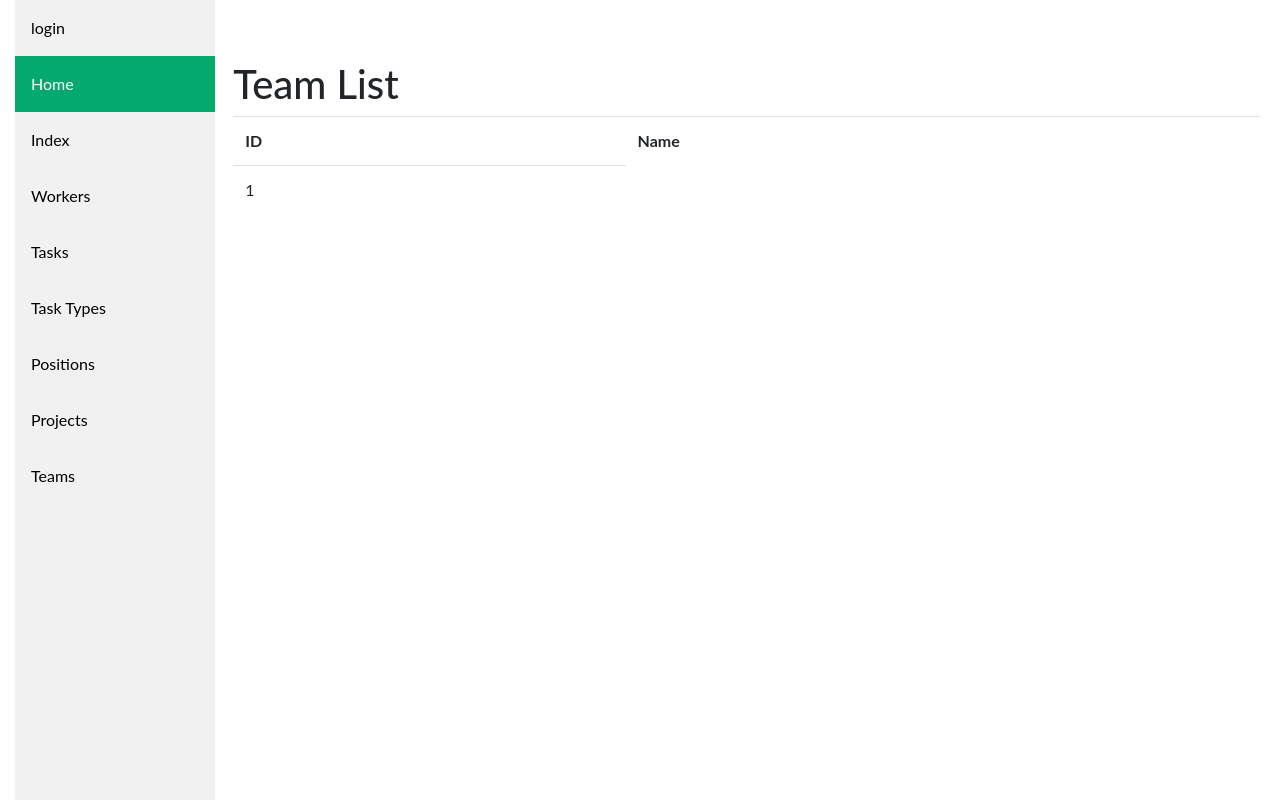
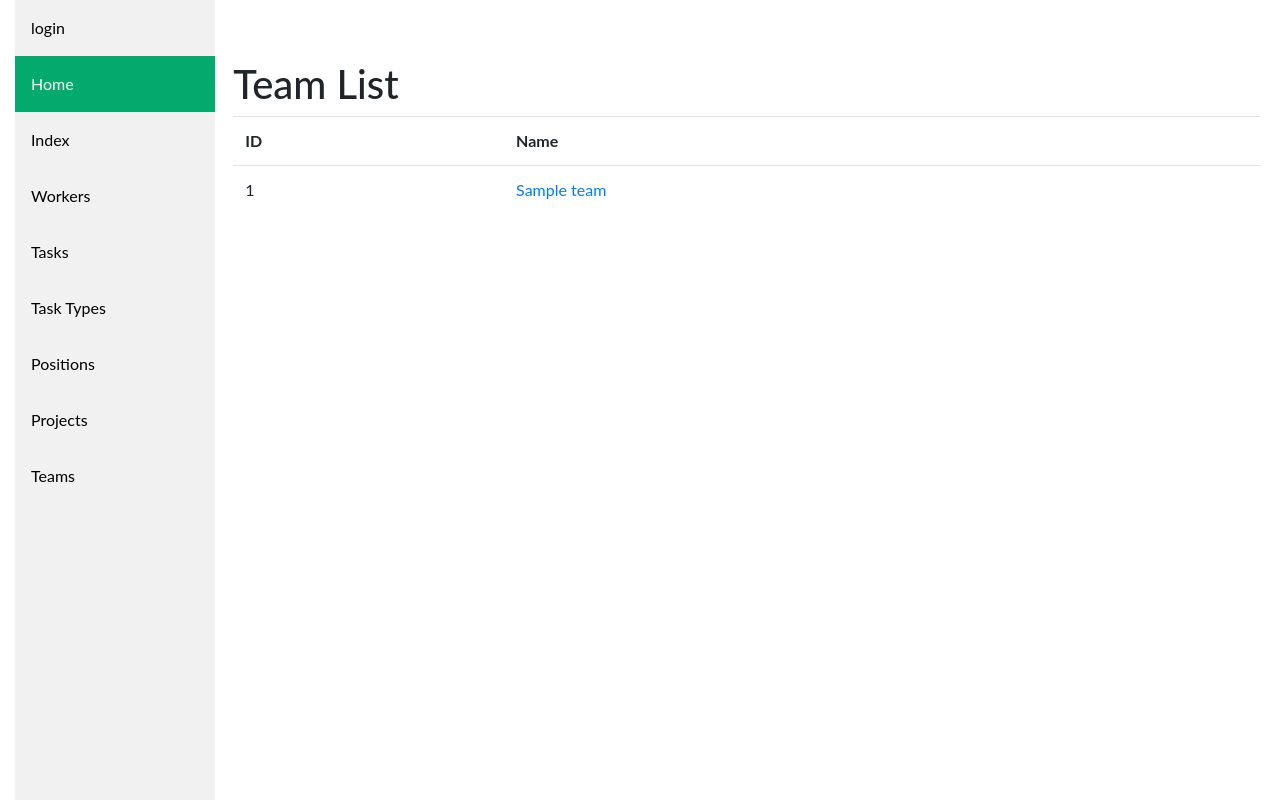
Before and after one commit to yevhenii-nevmyvako/it-company-task-manager, a Django app: template templates/task_manager/team_list.html in a window 1280 px wide. Run offline with Django 3.2, Linux system fonts and the light colour scheme; the template is opened without the code that fills it: most values are stand-ins (such as "Sample title", 1, 10 or a date in 2020); some libraries are stand-ins or nearby versions.

Commit message:
Add link to team_detail.htm in team_list.html & remove perfect_related from TeamDetailView in Vievs.py

```diff
--- a/task_manager/views.py
+++ b/task_manager/views.py
@@ -322,5 +322,5 @@ class TeamListView(LoginRequiredMixin, generic.ListView):
 
 class TeamDetailView(LoginRequiredMixin, generic.DetailView):
     model = Team
-    queryset = Team.objects.all().perfect_related("project")
+    queryset = Team.objects.all()
     success_url = reverse_lazy("task_manager:team-list")
--- a/templates/task_manager/team_detail.html
+++ b/templates/task_manager/team_detail.html
@@ -23,6 +23,7 @@
         <td>{{ worker.username }}</td>
         <td>{{ worker.first_name }} {{ worker.last_name }}</td>
         <td>{{ worker.position }}</td>
+
       </tr>
     </table>
 
--- a/templates/task_manager/team_list.html
+++ b/templates/task_manager/team_list.html
@@ -21,7 +21,7 @@
     {% for team in team_list %}
       <tr>
         <td>{{ team.id }}</td>
-{#        <td><a href="{{ team.get_absolute_url }}">{{ team.name }}</a></td>#}
+        <td><a href="{{ team.get_absolute_url }}">{{ team.name }}</a></td>
 {#        <td><a href="{% url 'task_manager:team-update' pk=team.id %}">Update</a></td>#}
 {#        <td><a href="{% url 'task_manager:team-delete' pk=team.id %}">Delete</a></td>#}
 
```
